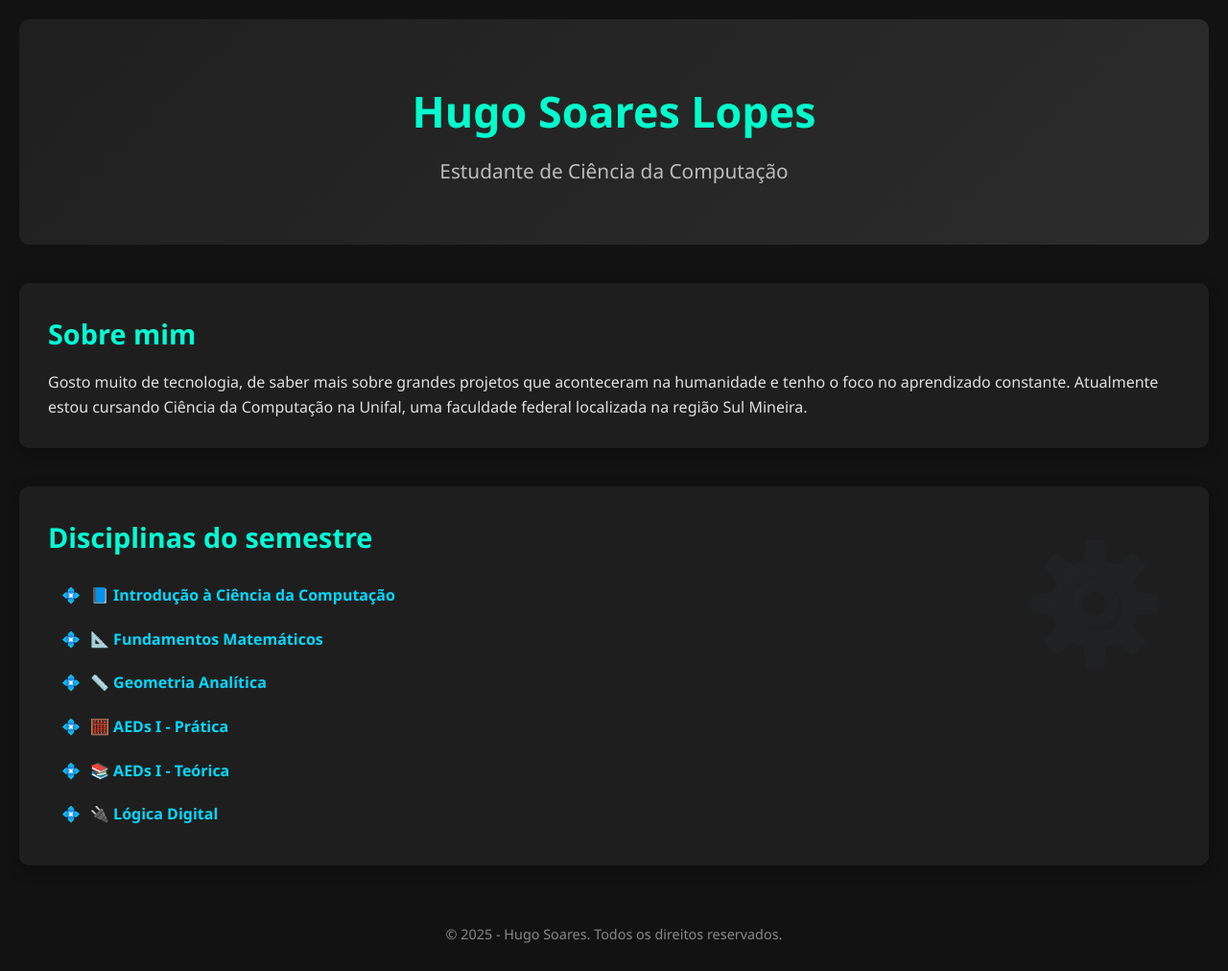
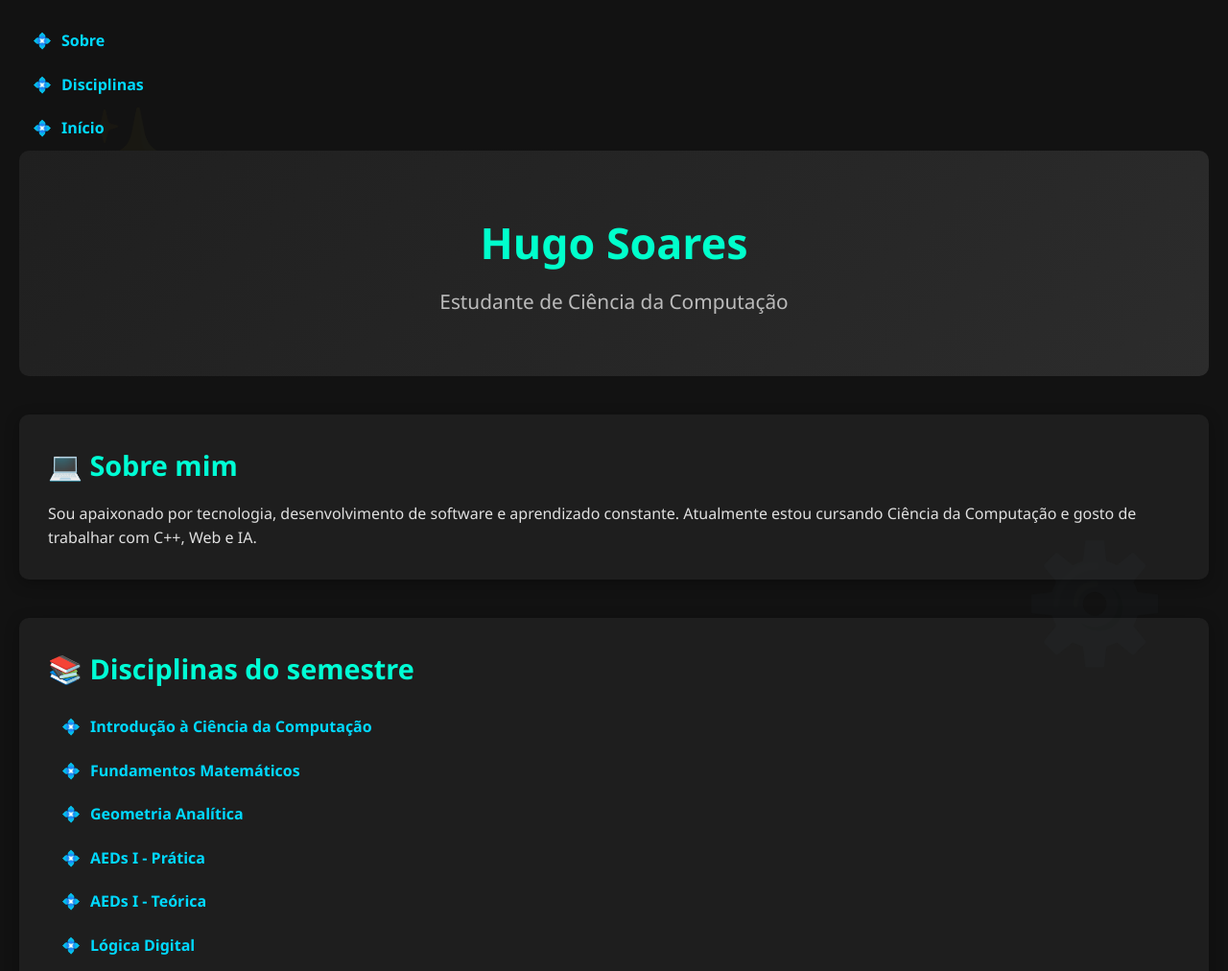
Before and after one commit to hugo-ghou/hugo-ghou.github.io, a plain HTML site: page index.html in a window 1280 px wide. Shown: the top 1012 px of the page at 96% size. Drawn offline with Linux system fonts and the light colour scheme.

Commit message:
Update index.html

```diff
--- a/index.html
+++ b/index.html
@@ -7,30 +7,52 @@
   <link rel="stylesheet" href="style.css">
 </head>
 <body>
+
+  <nav>
+    <ul>
+      <li><a href="#sobre">Sobre</a></li>
+      <li><a href="#disciplinas">Disciplinas</a></li>
+      <li><a href="#topo">Início</a></li>
+    </ul>
+  </nav>
+
+  <a id="topo"></a>
   <header>
-        <h1>Hugo Soares Lopes</h1>
+    <h1>Hugo Soares</h1>
     <p>Estudante de Ciência da Computação</p>
   </header>
 
-    <section class="sobre">
-        <h2>Sobre mim</h2>
-        <p>Gosto muito de tecnologia, de saber mais sobre grandes projetos que aconteceram na humanidade e tenho o foco no aprendizado constante. Atualmente estou cursando Ciência da Computação na Unifal, uma faculdade federal localizada na região Sul Mineira.</p>
+  <section class="sobre" id="sobre">
+    <h2>💻 Sobre mim</h2>
+    <p>Sou apaixonado por tecnologia, desenvolvimento de software e aprendizado constante. Atualmente estou cursando Ciência da Computação e gosto de trabalhar com C++, Web e IA.</p>
   </section>
 
-    <section class="projetos">
-        <h2>Disciplinas do semestre</h2>
+  <section class="projetos" id="disciplinas">
+    <h2>📚 Disciplinas do semestre</h2>
     <ul>
-            <li><a href="https://github.com/hugo-ghou/IntroducaoCC" target="_blank">📘 Introdução à Ciência da Computação</a></li>
-            <li><a href="https://github.com/hugo-ghou/Fundamentos-Matematicos" target="_blank">📐 Fundamentos Matemáticos</a></li>
-            <li><a href="https://github.com/hugo-ghou/Geometria-Analitica" target="_blank">📏 Geometria Analítica</a></li>
-            <li><a href="https://github.com/hugo-ghou/AEDsI-Pratica" target="_blank">🧮 AEDs I - Prática</a></li>
-            <li><a href="https://github.com/hugo-ghou/AEDsI-Teorica" target="_blank">📚 AEDs I - Teórica</a></li>
-            <li><a href="https://github.com/hugo-ghou/Logica-Digital" target="_blank">🔌 Lógica Digital</a></li>
+      <li><a href="https://github.com/hugo-ghou/IntroducaoCC" target="_blank">Introdução à Ciência da Computação</a></li>
+      <li><a href="https://github.com/hugo-ghou/Fundamentos-Matematicos" target="_blank">Fundamentos Matemáticos</a></li>
+      <li><a href="https://github.com/hugo-ghou/Geometria-Analitica" target="_blank">Geometria Analítica</a></li>
+      <li><a href="https://github.com/hugo-ghou/AEDsI-Pratica" target="_blank">AEDs I - Prática</a></li>
+      <li><a href="https://github.com/hugo-ghou/AEDsI-Teorica" target="_blank">AEDs I - Teórica</a></li>
+      <li><a href="https://github.com/hugo-ghou/Logica-Digital" target="_blank">Lógica Digital</a></li>
     </ul>
   </section>
 
   <footer>
     <p>© 2025 - Hugo Soares. Todos os direitos reservados.</p>
   </footer>
+
+  <button id="voltar-topo" title="Voltar ao topo">⬆️</button>
+
+  <script>
+    const btn = document.getElementById("voltar-topo");
+    window.onscroll = () => {
+      btn.style.display = window.scrollY > 200 ? "block" : "none";
+    };
+    btn.onclick = () => {
+      window.scrollTo({ top: 0, behavior: "smooth" });
+    };
+  </script>
 </body>
 </html>
```
Lines whose indentation alone changed are shown as unchanged.
